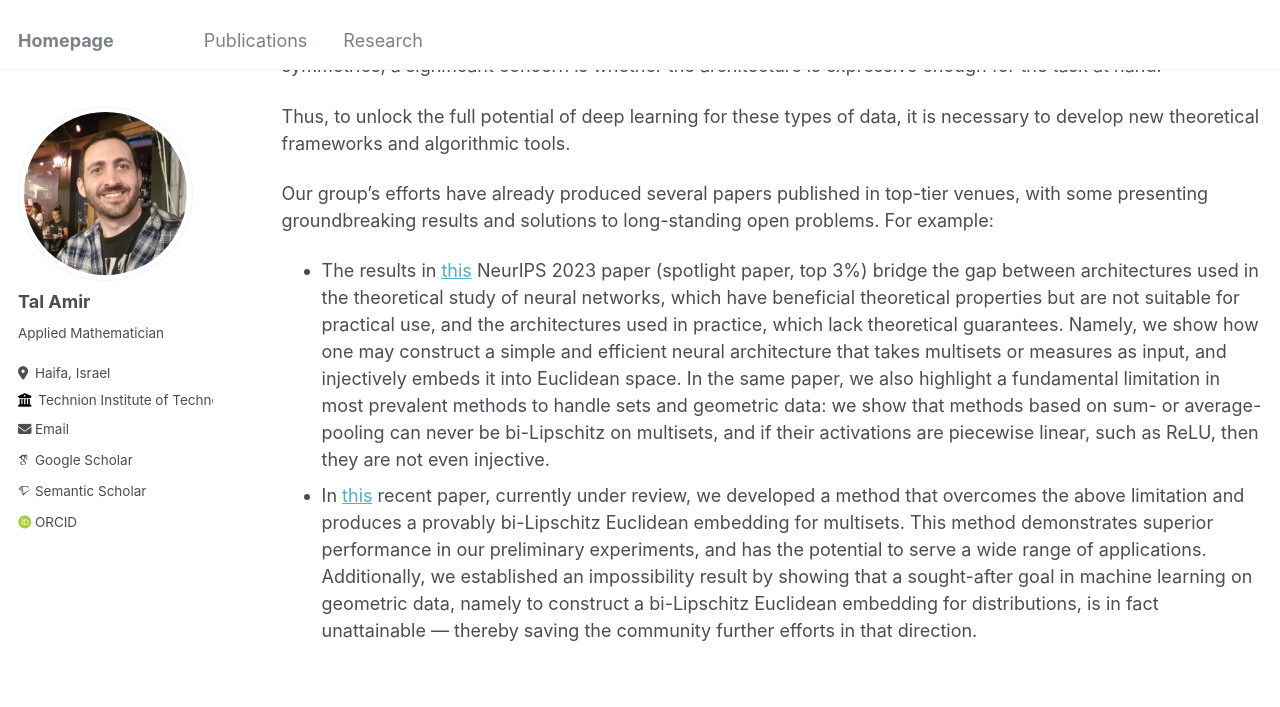
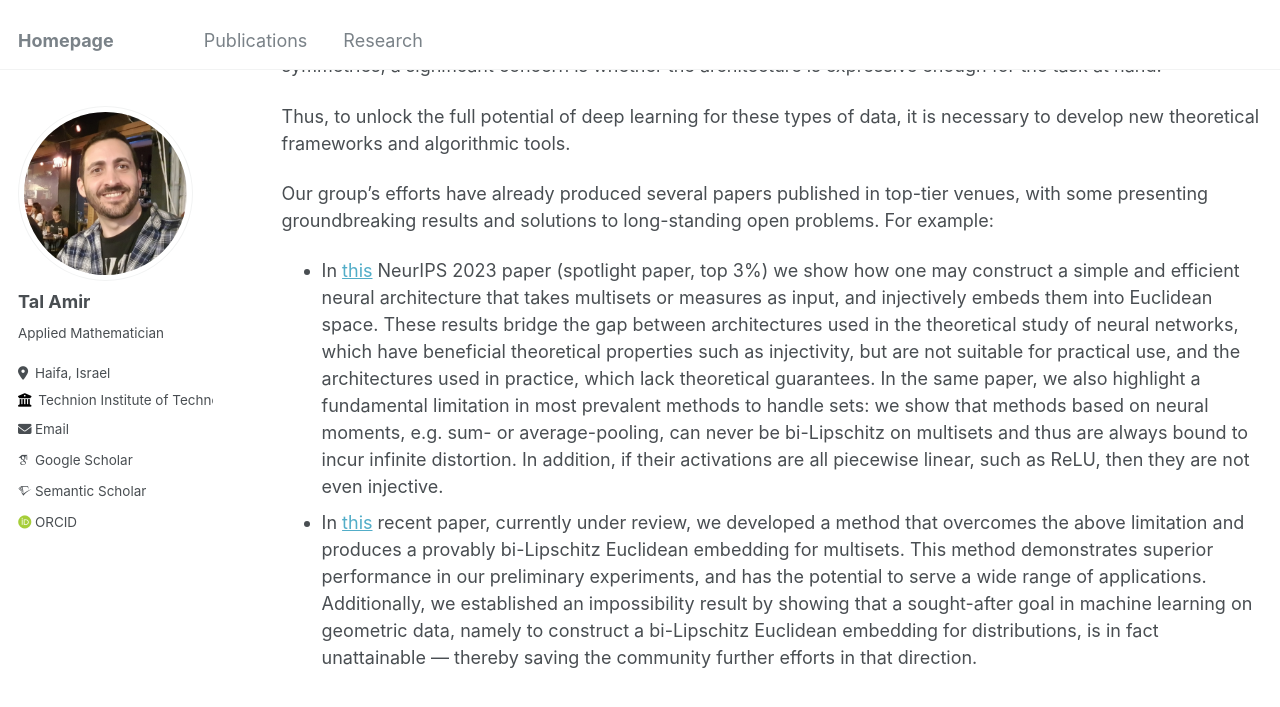
Before and after one commit to tal-amir/tal-amir.github.io, a Jekyll site: the page built from _pages/research.md, in a window 1280 px wide and 900 px high, scrolled down 494 px. Shown: the top 707 px of the window. Built offline with Jekyll 4.4.1, drawn with Linux system fonts in a browser that asks for light colours; some web fonts are replaced.

Commit message:
Update research.md

```diff
--- a/_pages/research.md
+++ b/_pages/research.md
@@ -19,5 +19,5 @@
 
 Our group's efforts have already produced several papers published in top-tier venues, with some presenting groundbreaking results and solutions to long-standing open problems. For example:
 
-- The results in [this](https://tal-amir.github.io/publication/2023-12%20Neural%20Injective%20Functions) NeurIPS 2023 paper (spotlight paper, top 3%) bridge the gap between architectures used in the theoretical study of neural networks, which have beneficial theoretical properties but are not suitable for practical use, and the architectures used in practice, which lack theoretical guarantees. Namely, we show how one may construct a simple and efficient neural architecture that takes multisets or measures as input, and injectively embeds it into Euclidean space. In the same paper, we also highlight a fundamental limitation in most prevalent methods to handle sets and geometric data: we show that methods based on sum- or average-pooling can never be bi-Lipschitz on multisets, and if their activations are piecewise linear, such as ReLU, then they are not even injective.
+- In [this](https://tal-amir.github.io/publication/2023-12%20Neural%20Injective%20Functions) NeurIPS 2023 paper (spotlight paper, top 3%) we show how one may construct a simple and efficient neural architecture that takes multisets or measures as input, and injectively embeds them into Euclidean space. These results bridge the gap between architectures used in the theoretical study of neural networks, which have beneficial theoretical properties such as injectivity, but are not suitable for practical use, and the architectures used in practice, which lack theoretical guarantees. In the same paper, we also highlight a fundamental limitation in most prevalent methods to handle sets: we show that methods based on neural moments, e.g. sum- or average-pooling, can never be bi-Lipschitz on multisets and thus are always bound to incur infinite distortion. In addition, if their activations are all piecewise linear, such as ReLU, then they are not even injective.
 - In [this](https://tal-amir.github.io/publication/2024-05%20Fourier%20Sliced-Wasserstein%20Embedding) recent paper, currently under review, we developed a method that overcomes the above limitation and produces a provably bi-Lipschitz Euclidean embedding for multisets. This method demonstrates superior performance in our preliminary experiments, and has the potential to serve a wide range of applications. Additionally, we established an impossibility result by showing that a sought-after goal in machine learning on geometric data, namely to construct a bi-Lipschitz Euclidean embedding for distributions, is in fact unattainable — thereby saving the community further efforts in that direction.
```
